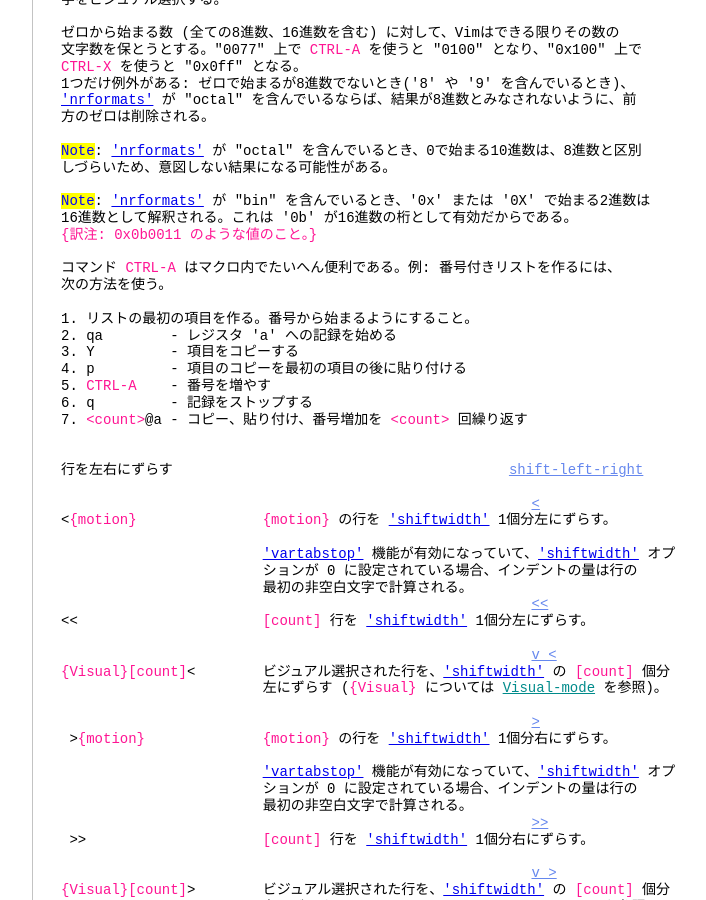
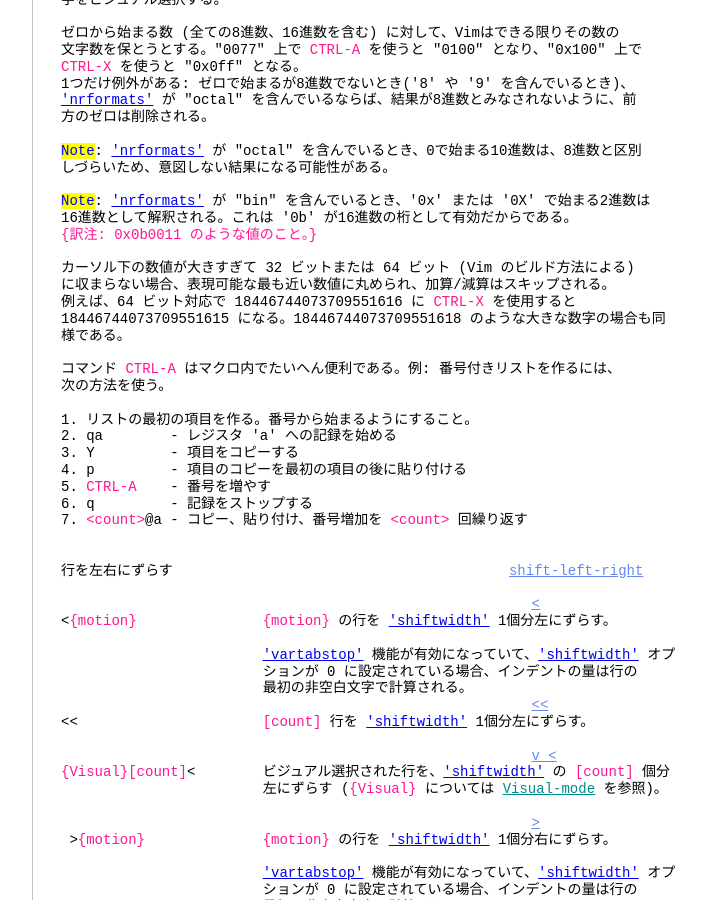
Before and after one commit to vim-jp/vimdoc-ja, a Jekyll site: the page built from change.html, in a window 1280 px wide and 900 px high, scrolled down 7363 px. Shown: the whole window, without its empty margins (340-1046 px from the left). Built offline with Jekyll 4.4.1, drawn with Linux system fonts in a browser that asks for light colours; nearby versions of some CDN libraries; comment, search, counter and statistics services are not loaded; some of the changed text lies outside the part shown.

Commit message:
Generated by GitHub workflow 5163379985
https://github.com/vim-jp/vimdoc-ja-working/actions/runs/5163379985

```diff
--- a/change.html
+++ b/change.html
@@ -3,7 +3,7 @@ layout: vimdoc
 helpname: 'change'
 ---
 <div id='vimCodeElement'>
-<a class="Constant" href="change.html" name="change.txt">change.txt</a>&nbsp;&nbsp;&nbsp;&nbsp;For&nbsp;<span class="Identifier">Vim バージョン 9.0.</span>&nbsp;&nbsp;Last change: 2023 Feb 27<br>
+<a class="Constant" href="change.html" name="change.txt">change.txt</a>&nbsp;&nbsp;&nbsp;&nbsp;For&nbsp;<span class="Identifier">Vim バージョン 9.0.</span>&nbsp;&nbsp;Last change: 2023 Mar 07<br>
 <br>
 <br>
 &nbsp;&nbsp;&nbsp;&nbsp;&nbsp;&nbsp;&nbsp;&nbsp;&nbsp;&nbsp;&nbsp;&nbsp;&nbsp;&nbsp;&nbsp;&nbsp;&nbsp;&nbsp;<span class="Identifier">VIMリファレンスマニュアル&nbsp;&nbsp;&nbsp;&nbsp;by Bram Moolenaar</span><br>
@@ -443,6 +443,12 @@ g??&nbsp;&nbsp;&nbsp;&nbsp;&nbsp;&nbsp;&nbsp;&nbsp;&nbsp;&nbsp;&nbsp;&nbsp;&nbsp
 <span class="Todo">Note</span>:&nbsp;<a class="Type" href="options.html#'nrformats'">'nrformats'</a>&nbsp;が &quot;bin&quot; を含んでいるとき、'0x' または '0X' で始まる2進数は<br>
 16進数として解釈される。これは '0b' が16進数の桁として有効だからである。<br>
 <span class="Special">{訳注: 0x0b0011 のような値のこと。}</span><br>
+<br>
+カーソル下の数値が大きすぎて 32 ビットまたは 64 ビット (Vim のビルド方法による)<br>
+に収まらない場合、表現可能な最も近い数値に丸められ、加算/減算はスキップされる。<br>
+例えば、64 ビット対応で 18446744073709551616 に&nbsp;<span class="Special">CTRL-X</span>&nbsp;を使用すると<br>
+18446744073709551615 になる。18446744073709551618 のような大きな数字の場合も同<br>
+様である。<br>
 <br>
 コマンド&nbsp;<span class="Special">CTRL-A</span>&nbsp;はマクロ内でたいへん便利である。例: 番号付きリストを作るには、<br>
 次の方法を使う。<br>
```
